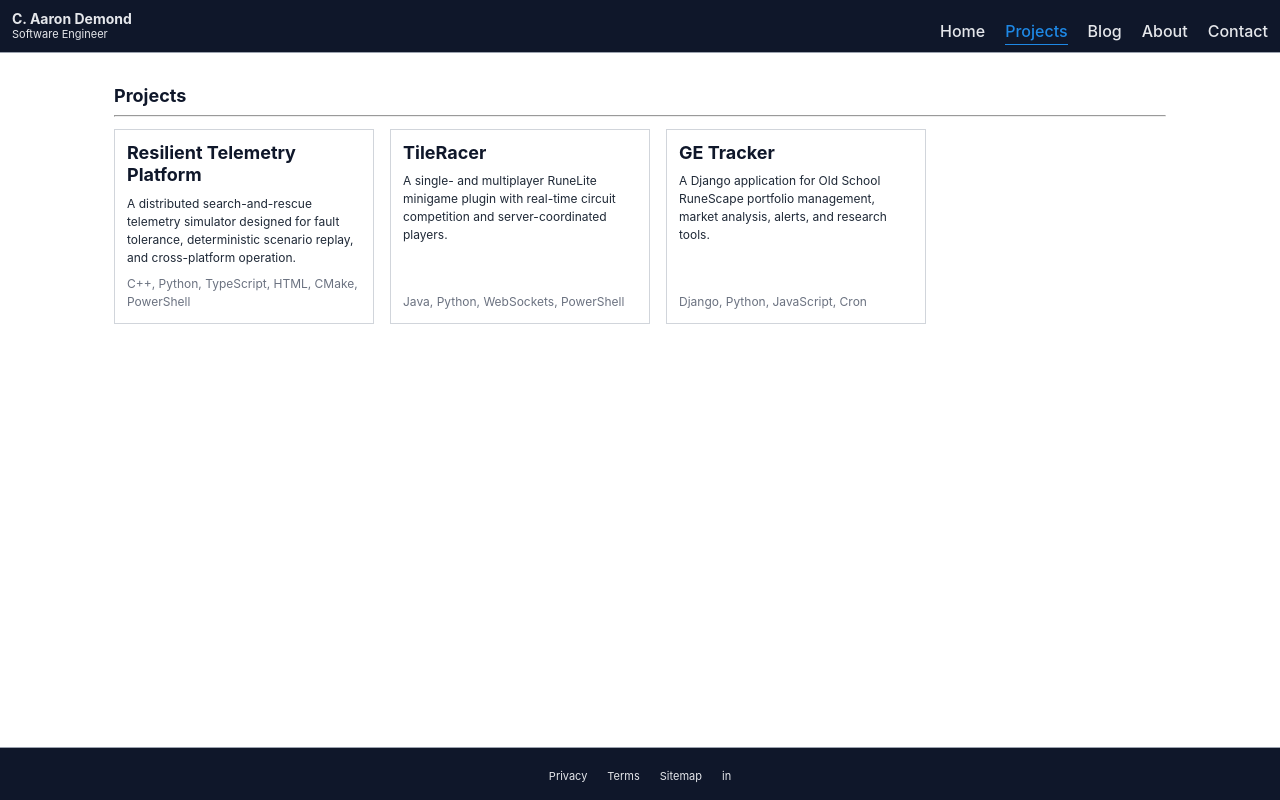
After one commit to AaronDemond/portfolio, a Django app: page /projects/ in a window 1280 px wide. The commit adds this page. Run offline with Django 5.2, Linux system fonts and the light colour scheme.

Commit message:
got initial projects page working

```diff
--- a/config/urls.py
+++ b/config/urls.py
@@ -21,5 +21,6 @@ from portfolio import views
 
 urlpatterns = [
     path('', views.index, name='index'),
+    path('projects/', views.projects, name='projects'),
     path('admin/', admin.site.urls),
 ]
--- a/portfolio/views.py
+++ b/portfolio/views.py
@@ -3,3 +3,45 @@ from django.shortcuts import render
 
 def index(request):
     return render(request, 'index.html')
+
+
+def projects(request):
+    project_list = [
+        {
+            'slug': 'resilient-telemetry-platform',
+            'title': 'Resilient Telemetry Platform',
+            'description': (
+                'A distributed search-and-rescue telemetry simulator designed '
+                'for fault tolerance, deterministic scenario replay, and '
+                'cross-platform operation.'
+            ),
+            'technologies': 'C++, Python, TypeScript, HTML, CMake, PowerShell',
+        },
+        {
+            'slug': 'tileracer',
+            'title': 'TileRacer',
+            'description': (
+                'A single- and multiplayer RuneLite minigame plugin with '
+                'real-time circuit competition and server-coordinated players.'
+            ),
+            'technologies': 'Java, Python, WebSockets, PowerShell',
+        },
+        {
+            'slug': 'ge-tracker',
+            'title': 'GE Tracker',
+            'description': (
+                'A Django application for Old School RuneScape portfolio '
+                'management, market analysis, alerts, and research tools.'
+            ),
+            'technologies': 'Django, Python, JavaScript, Cron',
+        },
+    ]
+
+    return render(
+        request,
+        'projects.html',
+        {
+            'page_title': 'Projects',
+            'projects': project_list,
+        },
+    )
--- a/static/css/base.css
+++ b/static/css/base.css
@@ -273,6 +273,7 @@ a {
   padding: 0 var(--space-6) var(--space-8);
 }
 
+.projects h1,
 .projects h2 {
   margin: 0;
   color: var(--color-heading);
--- /dev/null
+++ b/static/css/projects.css
@@ -0,0 +1,3 @@
+h1 {
+    padding-top: var(--space-8);
+}
--- a/templates/base.html
+++ b/templates/base.html
@@ -7,6 +7,7 @@
   <title>{% block title %}Portfolio{% endblock %}</title>
   <link rel="stylesheet" href="{% static 'css/variables.css' %}">
   <link rel="stylesheet" href="{% static 'css/base.css' %}">
+  {% block head %}{% endblock %}
 </head>
 <body>
   <header class="site-header">
--- a/templates/index.html
+++ b/templates/index.html
@@ -5,7 +5,7 @@
 {% block primary_navigation %}
 <ul class="navigation-list">
   <li><a class="navigation-link navigation-link--active" href="#home" aria-current="page">Home</a></li>
-  <li><a class="navigation-link" href="#projects">Projects</a></li>
+  <li><a class="navigation-link" href="{% url 'projects' %}">Projects</a></li>
   <li><a class="navigation-link" href="#blog">Blog</a></li>
   <li><a class="navigation-link" href="#about">About</a></li>
   <li><a class="navigation-link" href="#contact">Contact</a></li>
@@ -20,7 +20,7 @@
     I hold a Bachelors degree in Computer Science from Saint Mary's university. I have built cross playform desktop software, full stack applications, and have contributed to open source software. I am currently getting deeper into distributed, resilient, and fault tolerant systems, while also expanding my knowledge by continually trying to learn. I love challenges, and I live to solve problems. I am currently seeking work at a company or institution that I believe in, and I am willing to re-locate. Thanks for visiting my web page.
     </p>
     <div class="intro__actions">
-      <a class="button button--primary" href="#projects">View My Work</a>
+      <a class="button button--primary" href="{% url 'projects' %}">View My Work</a>
       <a class="button button--secondary" href="#cv">Download CV</a>
     </div>
   </div>
--- /dev/null
+++ b/templates/projects.html
@@ -0,0 +1,45 @@
+{% extends "base.html" %}
+{% load static %}
+
+
+{% block head %}
+
+<link rel="stylesheet" href="{% static 'css/projects.css' %}">
+{% endblock %}
+
+{% block title %}{{ page_title }} | C. Aaron Demond{% endblock %}
+
+{% block primary_navigation %}
+<ul class="navigation-list">
+  <li><a class="navigation-link" href="{% url 'index' %}">Home</a></li>
+  <li><a class="navigation-link navigation-link--active" href="{% url 'projects' %}" aria-current="page">Projects</a></li>
+  <li><a class="navigation-link" href="#blog">Blog</a></li>
+  <li><a class="navigation-link" href="#about">About</a></li>
+  <li><a class="navigation-link" href="#contact">Contact</a></li>
+</ul>
+{% endblock %}
+
+{% block content %}
+<section class="projects" aria-labelledby="projects-title">
+  <h1 id="projects-title">{{ page_title }}</h1>
+  <hr />
+  <div class="projects-list">
+    {% for project in projects %}
+    <article class="project-card" id="{{ project.slug }}">
+      <h2>{{ project.title }}</h2>
+      <p>{{ project.description }}</p>
+      <p class="project-card__technologies">{{ project.technologies }}</p>
+    </article>
+    {% endfor %}
+  </div>
+</section>
+{% endblock %}
+
+{% block footer_navigation %}
+<ul class="footer-navigation-list">
+  <li><a href="#privacy">Privacy</a></li>
+  <li><a href="#terms">Terms</a></li>
+  <li><a href="#sitemap">Sitemap</a></li>
+  <li><a href="#linkedin" aria-label="LinkedIn">in</a></li>
+</ul>
+{% endblock %}
```
Also changed, not shown: portfolio/tests.py (+20 -1 lines), 1 other file.
